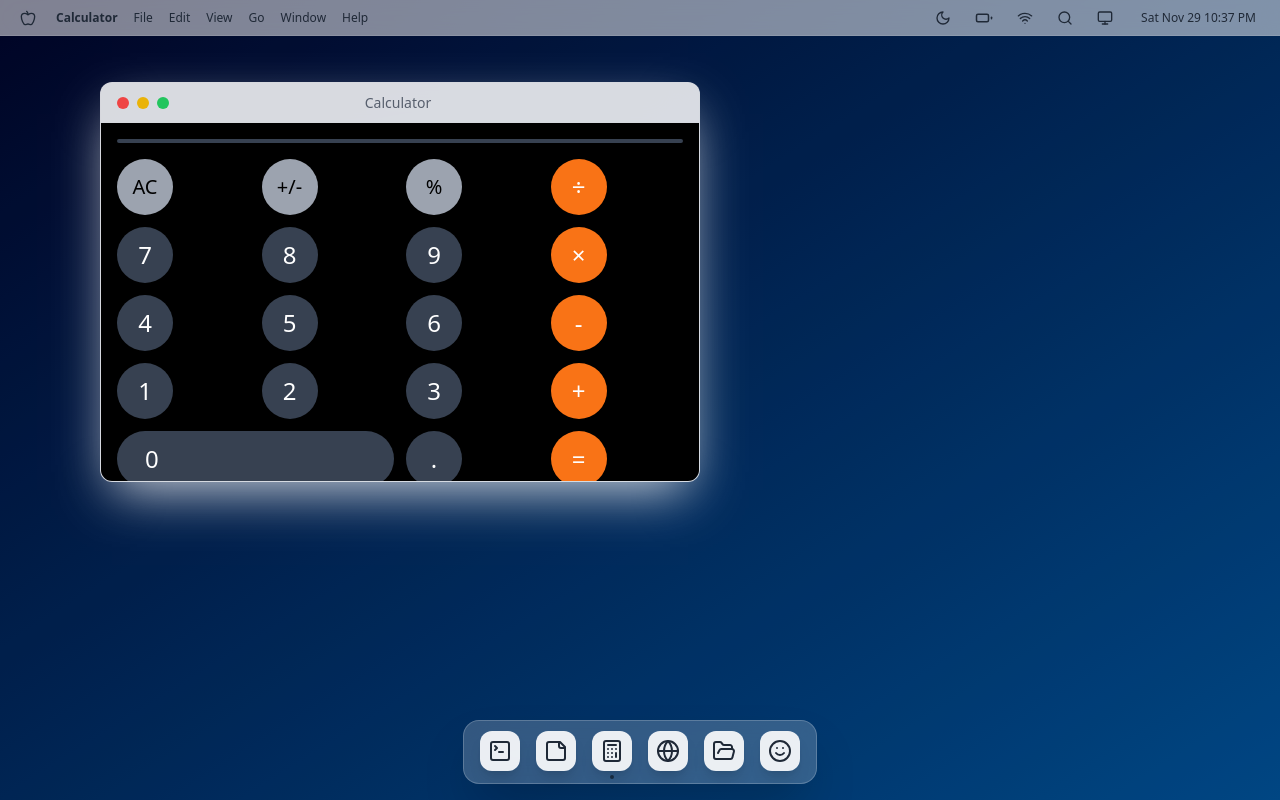
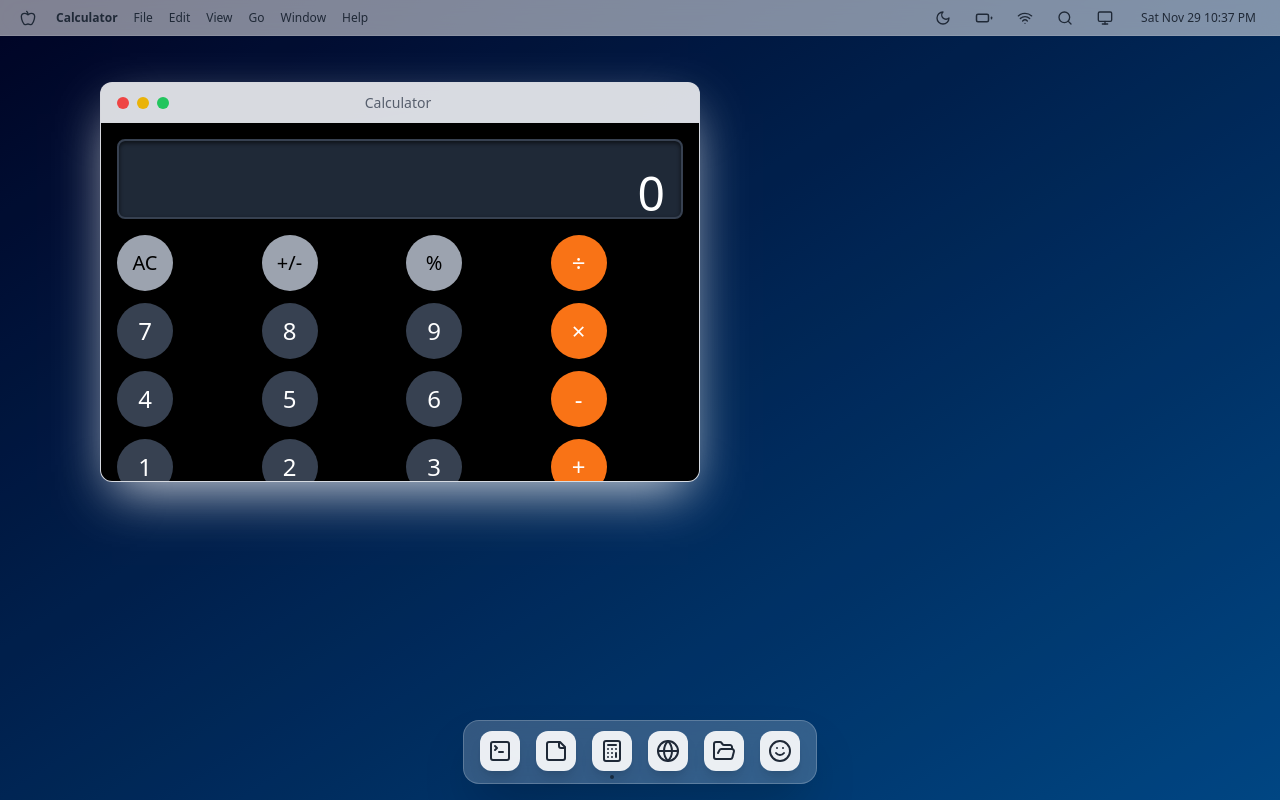
Before and after one commit to alexw8888/test, a React (Vite) app: page / in a window 1280 px wide. Both pictures are taken after a click on the element "Calculator". Built offline with nearby package versions, Linux system fonts and the light colour scheme.

Commit message:
fixed calculator on a 2nd prompt

```diff
--- a/src/apps/Calculator.jsx
+++ b/src/apps/Calculator.jsx
@@ -66,7 +66,7 @@
 
   return (
     <div className="h-full w-full bg-black text-white flex flex-col p-4 select-none">
-      <div className="flex-1 flex items-end justify-end text-6xl font-light px-4 mb-4 bg-gray-800 rounded-lg border-2 border-gray-700 shadow-[inset_0_2px_4px_rgba(0,0,0,0.6)] truncate">
+      <div className="flex-1 min-h-[80px] flex items-end justify-end text-5xl font-light px-4 mb-4 bg-gray-800 rounded-lg border-2 border-gray-700 shadow-[inset_0_2px_4px_rgba(0,0,0,0.6)] truncate">
         {display}
       </div>
       <div className="grid grid-cols-4 gap-3">
```
